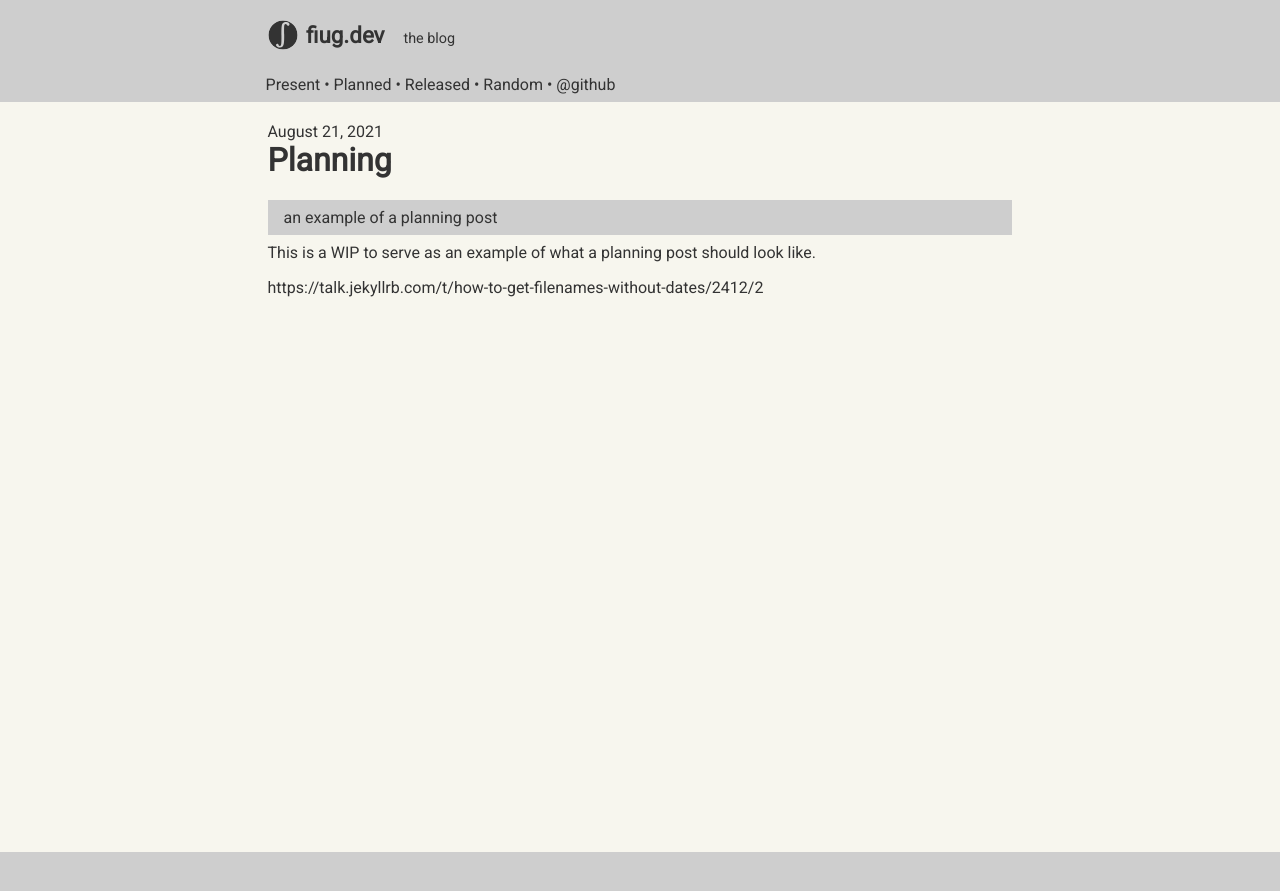
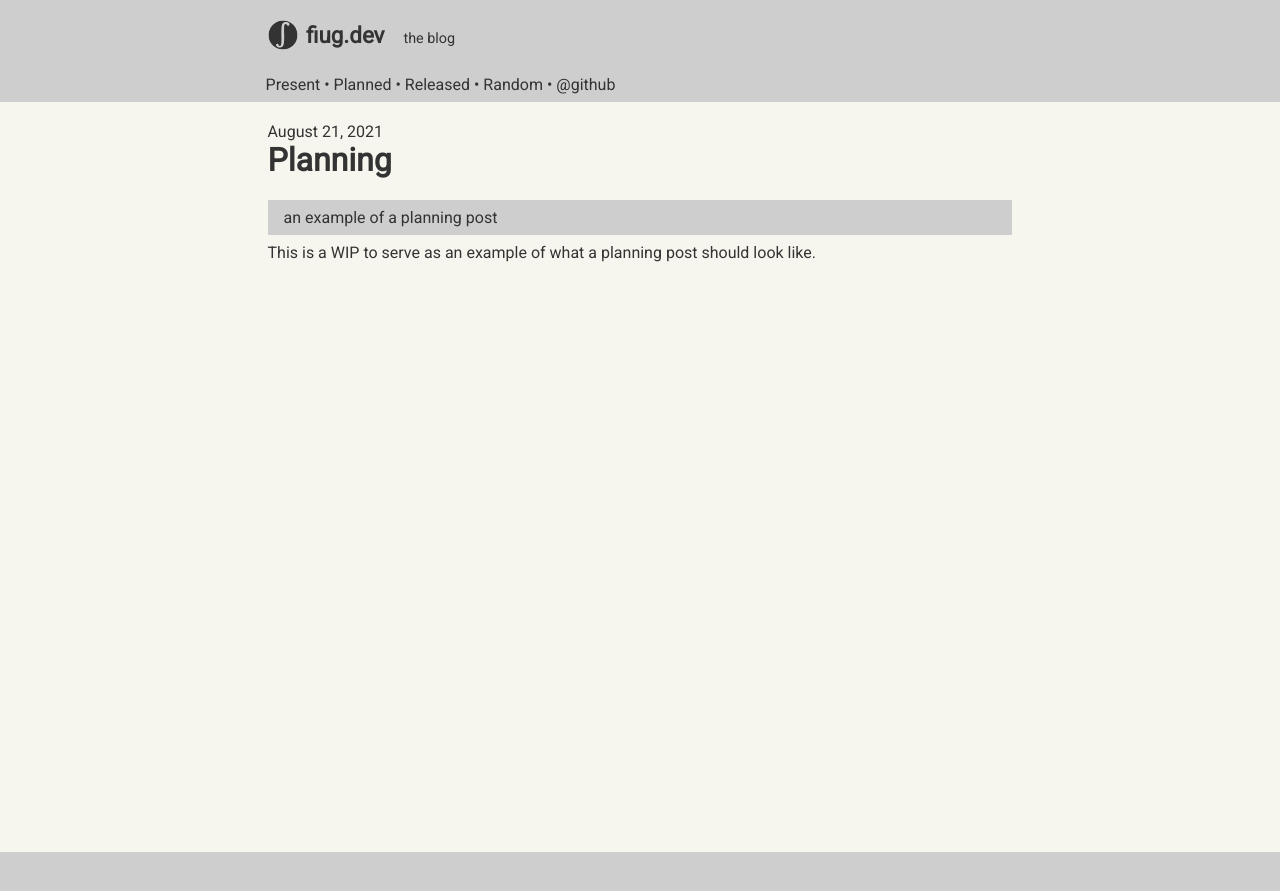
Before and after one commit to fiugd/blog, a Jekyll site: the page built from docs/_posts/01-01-01-planned.md, in a window 1280 px wide. Shown: the top 891 px of the page. Built offline with Jekyll 4.4.1, drawn with Linux system fonts in a browser that asks for light colours; some of the changed lines change nothing that is shown.

Commit message:
Update 01-01-01-planned.md

```diff
--- a/docs/_posts/01-01-01-planned.md
+++ b/docs/_posts/01-01-01-planned.md
@@ -10,5 +10,3 @@ category: planned
 This is a WIP to serve as an example of what a planning post should look like.
 
 <!-- more -->
-
-https://talk.jekyllrb.com/t/how-to-get-filenames-without-dates/2412/2
```
